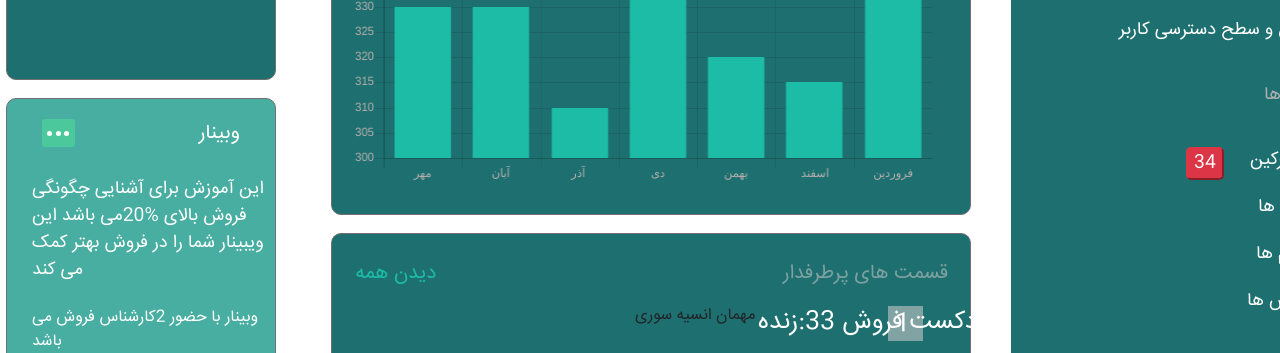
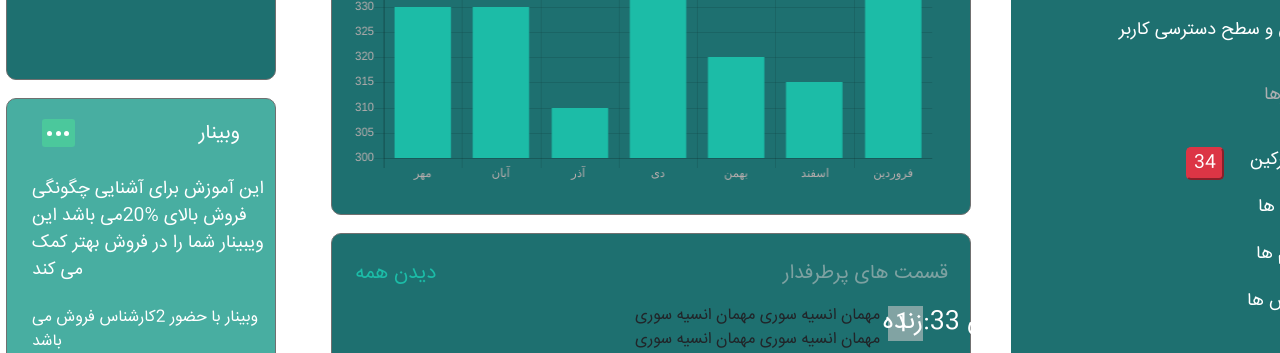
Before and after one commit to mahdirgb/github-upload, a plain HTML site: page index2.html in a window 1280 px wide. Shown: the part 447-800 px from the top of the page. Drawn offline with Linux system fonts and the light colour scheme.

Commit message:
test kardim

```diff
--- a/index2.html
+++ b/index2.html
@@ -139,6 +139,11 @@
                     <span class="forosh4">پادکست فروش 33:زنده</span>
                     <span class="forosh5">پادکست فروش 33:زنده</span>
                     <span>مهمان انسیه سوری</span>
+                                        <span>مهمان انسیه سوری</span>
+
+                    <span>مهمان انسیه سوری</span>
+                    <span>مهمان انسیه سوری</span>
+
                     </div>
                    </div>
               <div class="menu-mobile">
```
